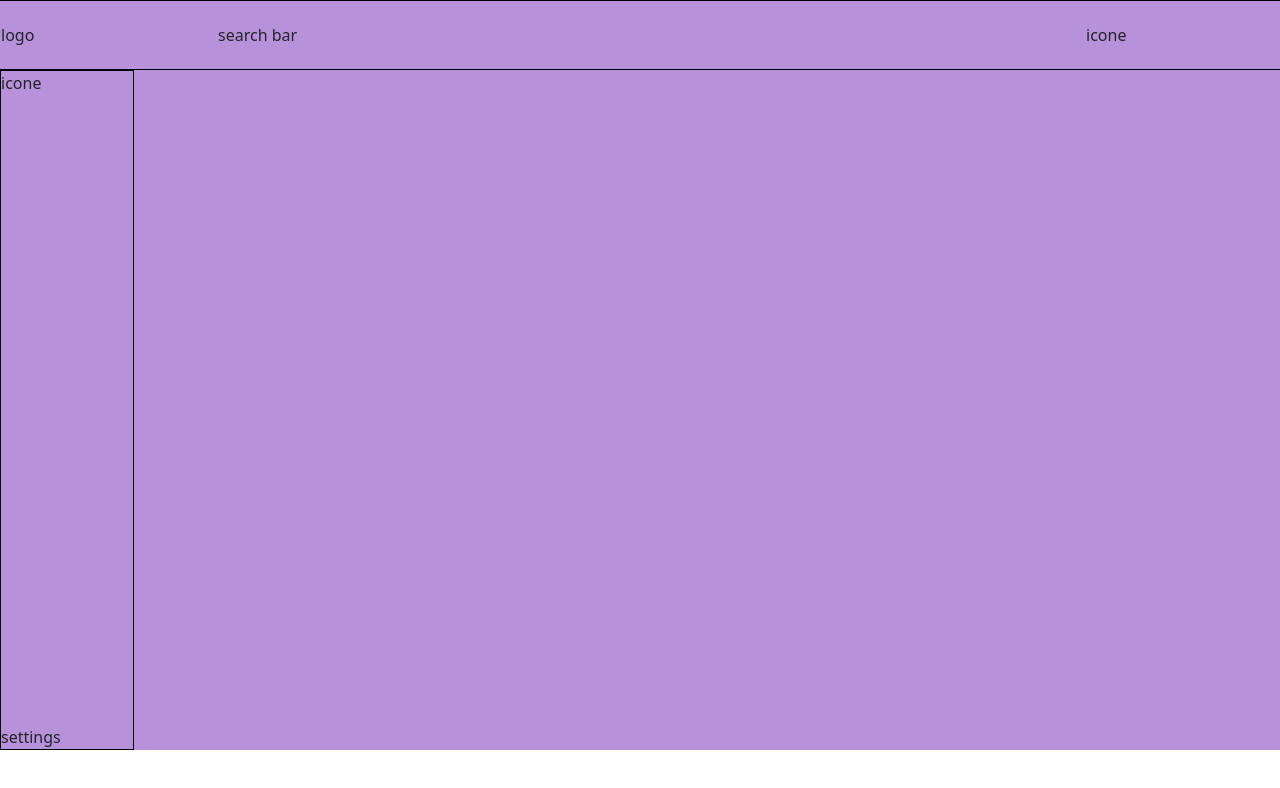
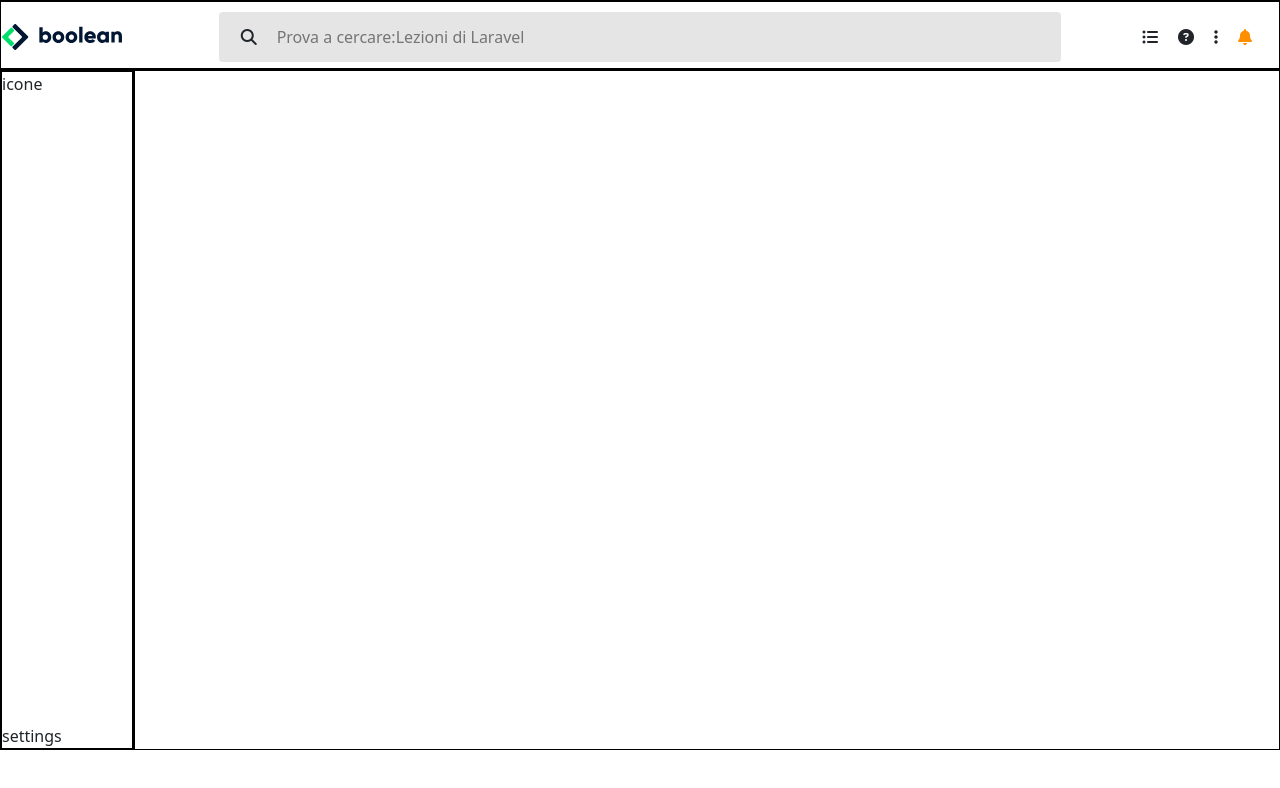
Before and after one commit to giorgia-rondinelli/html-css-bootstrap-dashboard, a plain HTML site: page index.html in a window 1280 px wide. Drawn offline with nearby package versions, Linux system fonts and the light colour scheme.

Commit message:
[add] header

```diff
--- a/css/style.css
+++ b/css/style.css
@@ -1,9 +1,38 @@
+.bg-lightgrey{
+  background-color: rgb(229,229,229);
+}
+
 header{
   border: 1 px solid black;
   height: 70px;
-  background-color: aqua;
+  background-color: white;
+}
+
+header input{
+  border: none;
+  width: 100%;
+}
+
+header i{
+  margin: 5px 10px;
+}
+.bell{
+  color:rgb(255,143,0) ;
+}
+
+
+.logo-container{
+  height:70px;
+  width: 60px;
+
 
 }
+
+
+
+
+
+
 main{
   height: 85vh;
 }
@@ -23,8 +52,15 @@ main{
   width: 70px;
 }
 .container-sc{
-  background-color: rgb(183, 145, 218);
+
+  border: 1px solid black;
 }
+
+
+
+
+
+
 
 @media screen and (min-width:768px){
 
@@ -34,4 +70,7 @@ main{
   .menu{
     width:150px
   }
+  .logo-container{
+    width: 120px;
+  }
 }
--- a/index.html
+++ b/index.html
@@ -13,9 +13,34 @@
   <header>
     <div class="container-sc  h-100 vw-100   ">
       <div class="row h-100  align-items-center  ">
-        <div class="col-2 ">logo</div>
-        <div class="col-8"> search bar</div>
-        <div class="col-2">icone</div>
+
+
+        <div class="col-2 d-flex  ">
+          <div class="logo-container d-flex justify-content-start ">
+            <img class="w-100 h-100 object-fit-cover   d-lg-none  " src="img/mobile-logo.png" alt="">
+            <img  class="w-100 h-100 object-fit-contain d-none d-lg-block  " src="img/logo.svg" alt="">
+          </div>
+        </div>
+
+
+        <div class="col-8 ">
+          <div class=" bg-lightgrey d-flex p-1 rounded-1  align-items-center">
+            <div><i class="p-2  fa-solid fa-magnifying-glass"></i></div>
+            <div class="w-100  "><input  class="bg-lightgrey" type="text" placeholder="Prova a cercare:Lezioni di Laravel"></div>
+          </div>
+        </div>
+
+
+
+        <div class="col-2">
+          <div class="d-flex justify-content-end  me-3">
+            <div class="d-none d-lg-block "><i class=" fa-solid fa-list-ul"></i></div>
+            <div class="d-none d-lg-block "><i class="fa-solid fa-circle-question"></i></div>
+            <div class="d-none d-lg-block "><i class="fa-solid fa-ellipsis-vertical"></i></div>
+            <div class=""><i class="bell fa-solid fa-bell"></i></div>
+          </div>
+
+        </div>
       </div>
     </div>
   </header>
```
